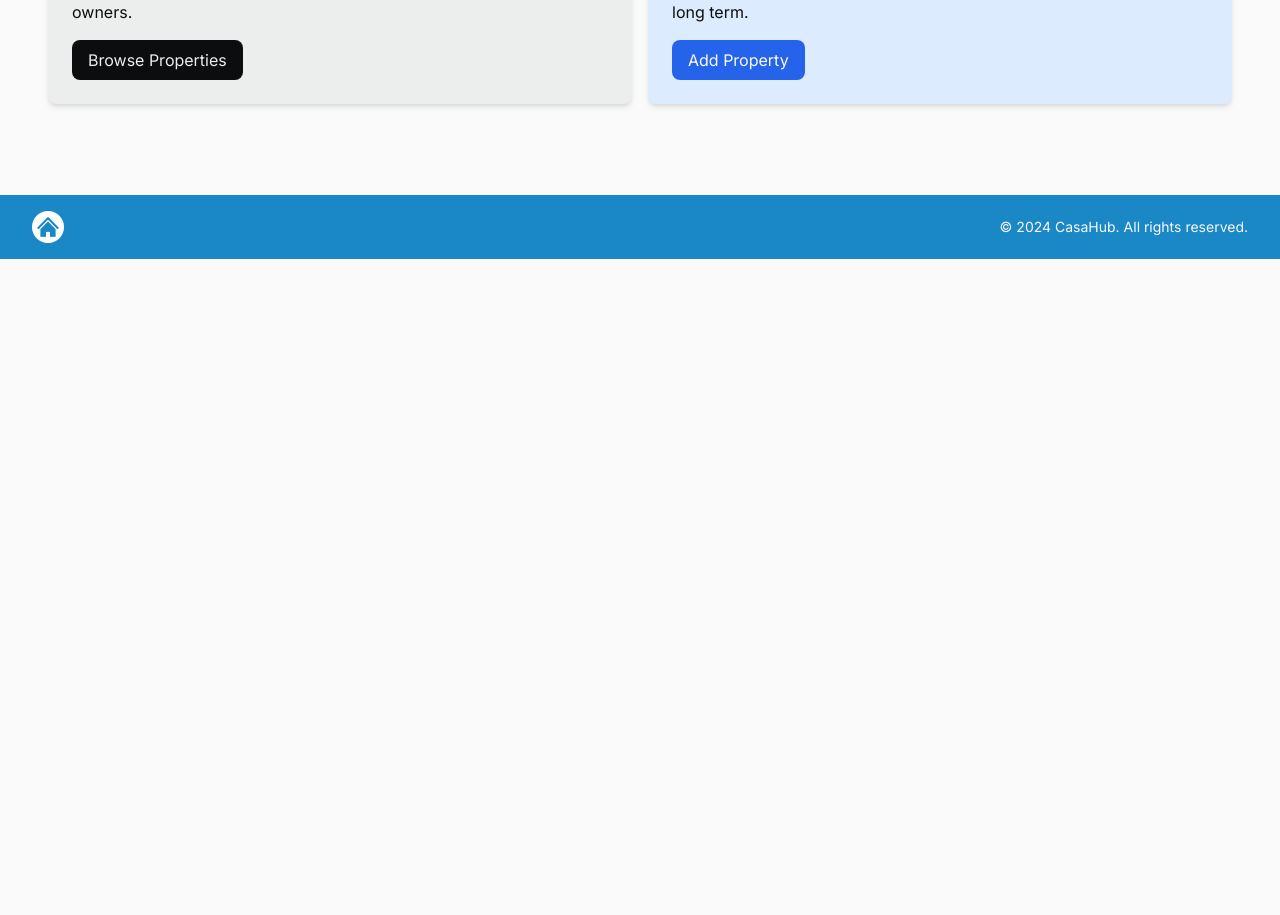
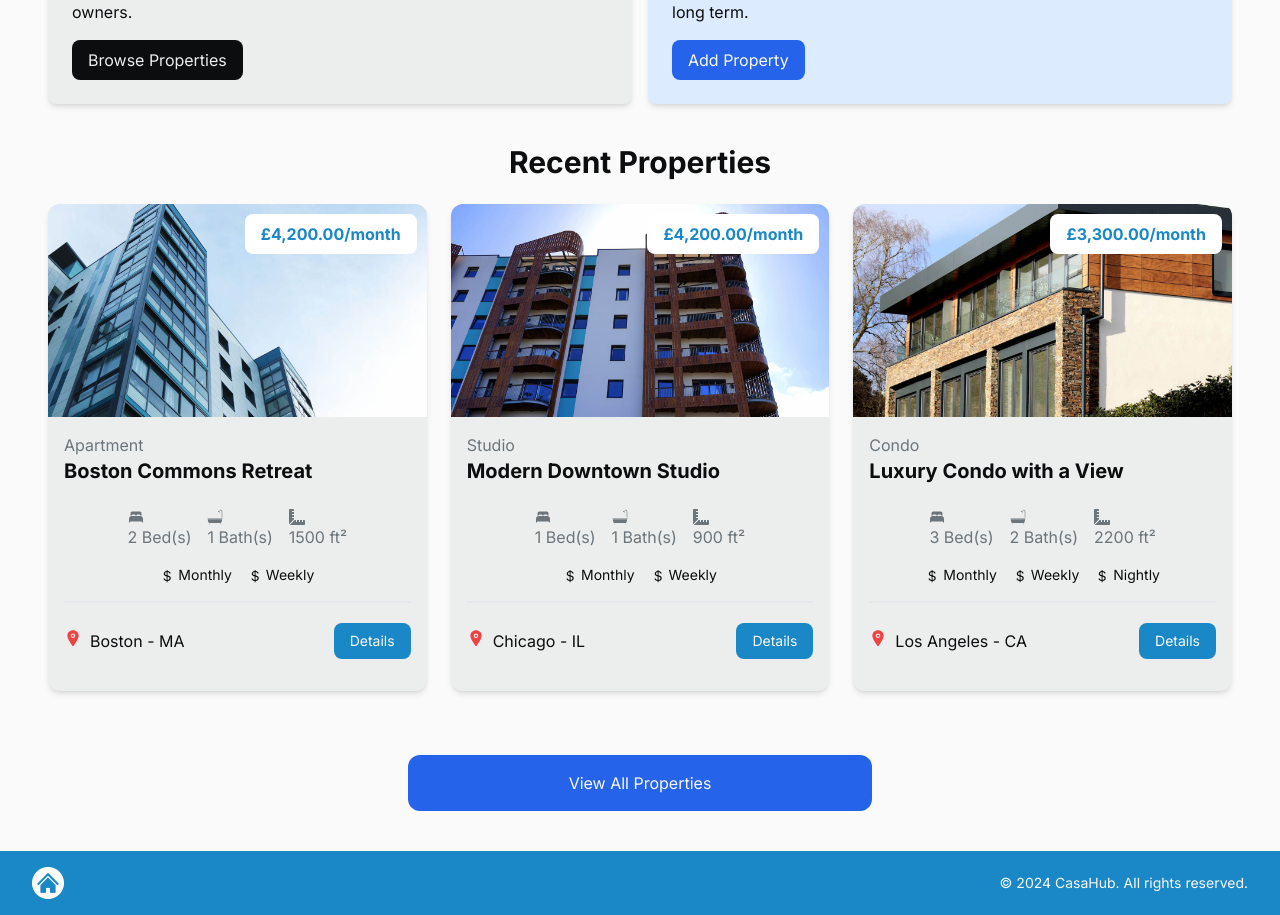
Before and after one commit to Lucaas27/casa-hub, a Next.js app: page / in a window 1280 px wide. Shown: the part 541-1456 px from the top of the page. Before the commit the page ends 800 px from the top, so only its background shows below. Built offline with nearby package versions, Linux system fonts and the light colour scheme.

Commit message:
feat: create component to display random properties in the home page

```diff
--- a/app/page.tsx
+++ b/app/page.tsx
@@ -1,11 +1,13 @@
 import Hero from '@/components/Hero';
 import InfoCards from '@/components/InfoCards';
+import HomeProperties from '../components/HomeProperties';
 
 export default function Home() {
   return (
     <>
       <Hero />
       <InfoCards />
+      <HomeProperties />
     </>
   );
 }
--- /dev/null
+++ b/app/properties/[id]/page.tsx
@@ -0,0 +1,6 @@
+const page = () => {
+  return (
+    <div>page</div>
+  )
+}
+export default page
--- /dev/null
+++ b/app/properties/add/page.tsx
@@ -0,0 +1,4 @@
+const page = () => {
+  return <div>page</div>;
+};
+export default page;
--- /dev/null
+++ b/components/HomeProperties.tsx
@@ -0,0 +1,33 @@
+import properties from '@/properties.json';
+import PropertyCard from '@/components/PropertyCard';
+import Link from 'next/link';
+
+const HomeProperties = () => {
+  const randomProperties = properties.sort(() => Math.random() - Math.random()).slice(0, 3);
+  return (
+    <>
+      <section className="px-4 py-6">
+        <div className="container">
+          <h2 className="mb-6 text-center text-3xl font-bold text-secondary-foreground">Recent Properties</h2>
+          <div className="grid grid-cols-1 gap-6 md:grid-cols-3">
+            {randomProperties.length > 0 ? (
+              randomProperties.map((property) => <PropertyCard key={property._id} property={property} />)
+            ) : (
+              <p className="text-center">No properties found</p>
+            )}
+          </div>
+        </div>
+      </section>
+      <section className="m-auto my-10 max-w-lg px-6">
+        <Link
+          href="/properties"
+          className="block rounded-xl bg-accent px-6 py-4 text-center text-accent-foreground hover:bg-primary hover:text-primary-foreground"
+        >
+          View All Properties
+        </Link>
+      </section>
+    </>
+  );
+};
+
+export default HomeProperties;
--- a/components/InfoCards.tsx
+++ b/components/InfoCards.tsx
@@ -20,8 +20,8 @@ const InfoCards = () => {
           buttonInfo={{
             link: '/properties/add',
             text: 'Add Property',
-            bgColor: 'bg-accent hover:bg-secondary',
-            txtColor: 'text-accent-foreground hover:text-secondary-foreground',
+            bgColor: 'bg-accent hover:bg-primary',
+            txtColor: 'text-accent-foreground hover:text-primary-foreground',
           }}
         >
           List your properties and reach potential tenants. Rent as an airbnb or long term.
```
